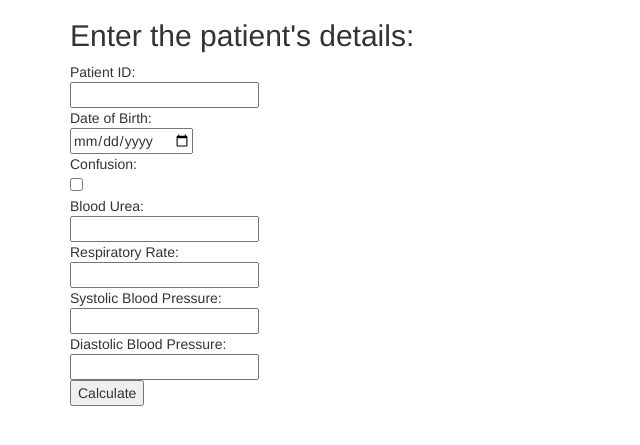
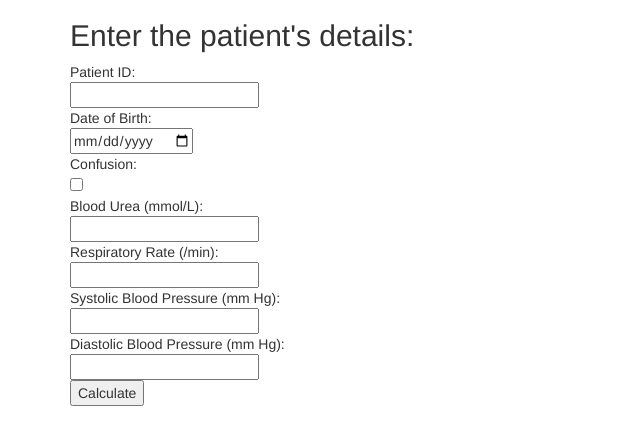
Before and after one commit to janion/CURB-65, a Flask app: page /calculate in a window 1280 px wide. Shown: the part 206-651 px from the top of the page, without its empty margins (0-640 px from the left). Run offline with Flask 2, Linux system fonts and the light colour scheme; some libraries are stand-ins or nearby versions.

Commit message:
Added units to form (missed commit)

```diff
--- a/src/curb/templates/calculate.html
+++ b/src/curb/templates/calculate.html
@@ -27,13 +27,13 @@
             <input type="date" name="dob" required><br>
             Confusion:<br>
             <input type="checkbox" name="confusion"><br>
-            Blood Urea:<br>
+            Blood Urea (mmol/L):<br>
             <input type="number" name="urea" required><br>
-            Respiratory Rate:<br>
+            Respiratory Rate (/min):<br>
             <input type="number" name="resp_rate" required><br>
-            Systolic Blood Pressure:<br>
+            Systolic Blood Pressure (mm Hg):<br>
             <input type="number" name="sbp" required><br>
-            Diastolic Blood Pressure:<br>
+            Diastolic Blood Pressure (mm Hg):<br>
             <input type="number" name="dbp" required><br>
             <input type="submit" value="Calculate">
         </form>
```
